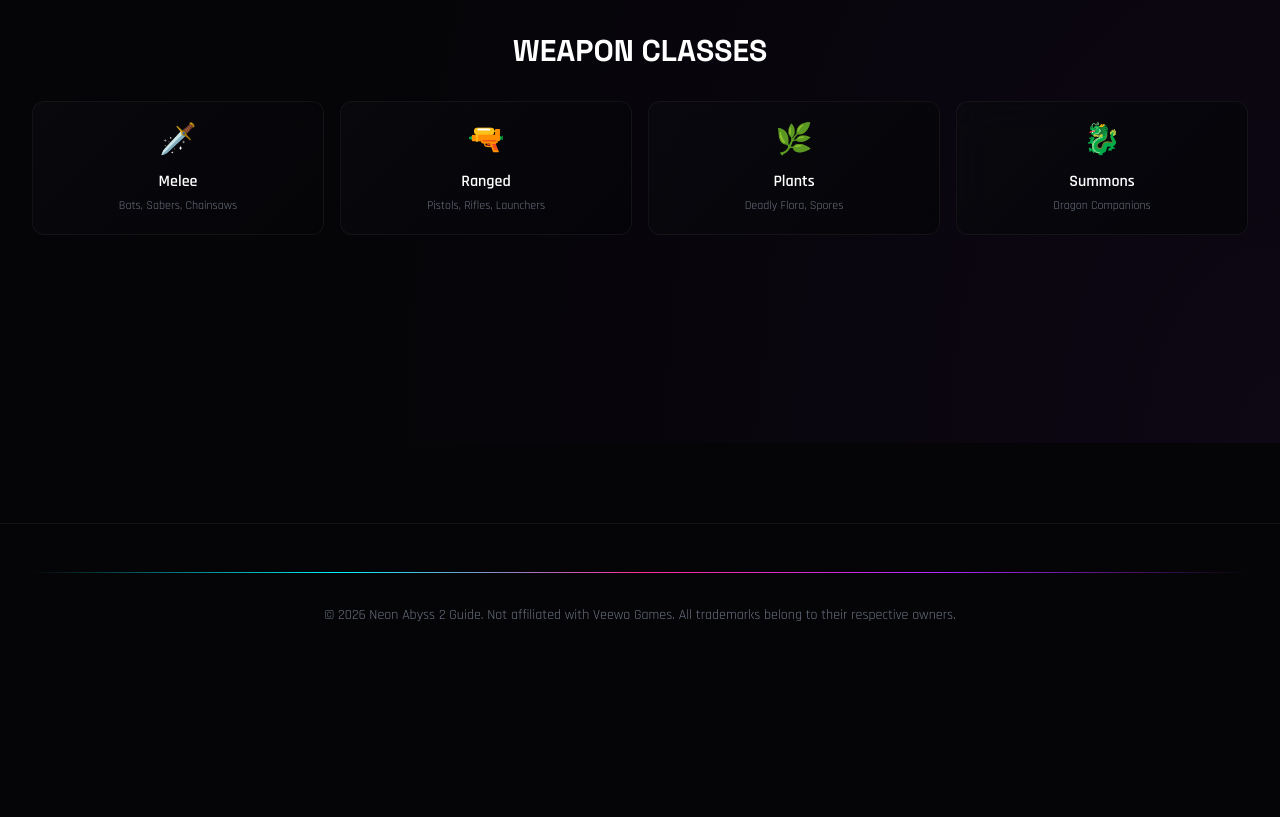
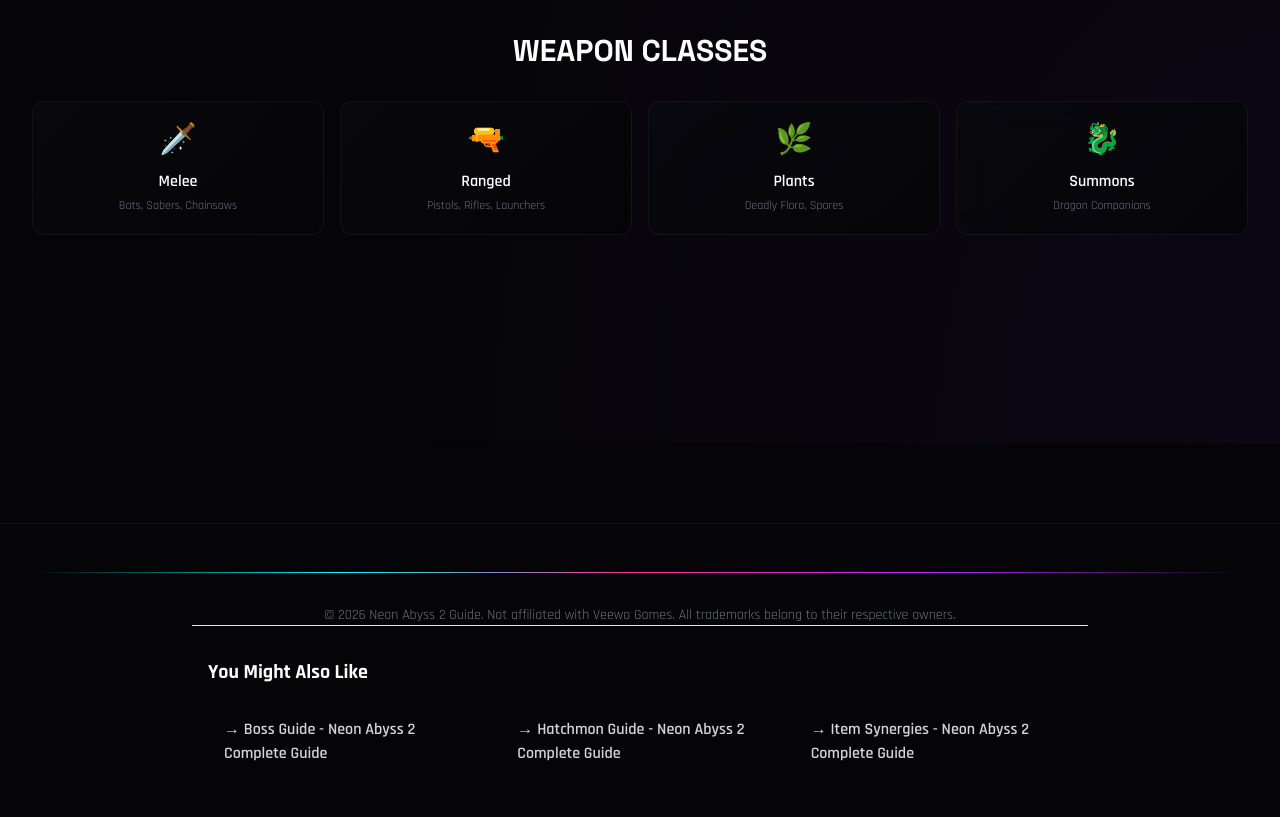
Before and after one commit to zhangmofei11/neon-abyss-2, a plain HTML site: page index.html in a window 1280 px wide. Shown: the part 1532-2349 px from the top of the page. Before the commit the page ends 2205 px from the top, so only its background shows below. Drawn offline with nearby package versions, Linux system fonts and the light colour scheme.

Commit message:
Add related articles section

```diff
--- a/index.html
+++ b/index.html
@@ -304,6 +304,22 @@
             <div class="neon-line mb-8"></div>
             <p class="text-gray-500 text-sm">&copy; 2026 Neon Abyss 2 Guide. Not affiliated with Veewo Games. All trademarks belong to their respective owners.</p>
         </div>
-    </footer>
+
+    <!-- Related Articles -->
+    <section class="max-w-4xl mx-auto py-8 px-4 border-t border-abyss-mid">
+        <h3 class="text-xl font-bold mb-4 text-white">You Might Also Like</h3>
+        <div class="grid md:grid-cols-3 gap-4">
+        <a href="bosses.html" class="block p-4 bg-abyss-purple border-abyss-mid rounded hover:bg-abyss-glow transition">
+            <span class="font-semibold text-gray-300">→ Boss Guide - Neon Abyss 2 Complete Guide</span>
+        </a>
+        <a href="hatchmon.html" class="block p-4 bg-abyss-purple border-abyss-mid rounded hover:bg-abyss-glow transition">
+            <span class="font-semibold text-gray-300">→ Hatchmon Guide - Neon Abyss 2 Complete Guide</span>
+        </a>
+        <a href="items.html" class="block p-4 bg-abyss-purple border-abyss-mid rounded hover:bg-abyss-glow transition">
+            <span class="font-semibold text-gray-300">→ Item Synergies - Neon Abyss 2 Complete Guide</span>
+        </a>
+        </div>
+    </section>
+</footer>
 </body>
 </html>
```
Also changed, not shown: bosses.html (+17 -1 lines), hatchmon.html (+17 -1 lines), items.html (+17 -1 lines), tips.html (+17 -1 lines), walkthrough.html (+17 -1 lines).
